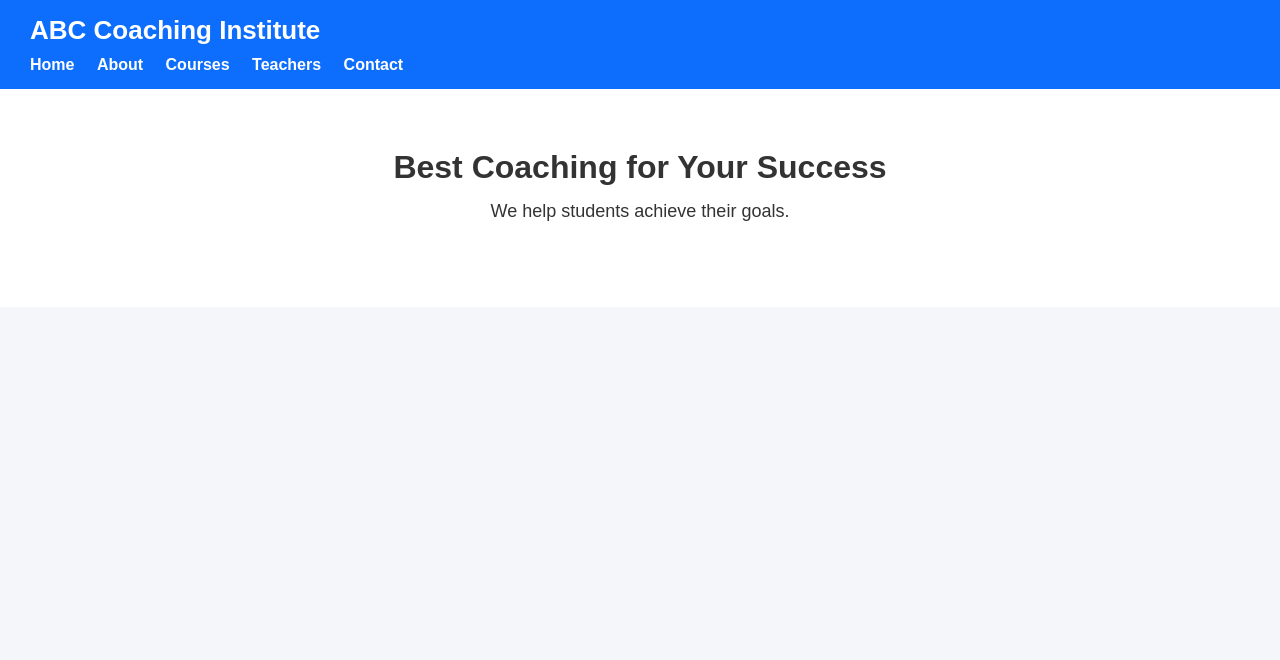
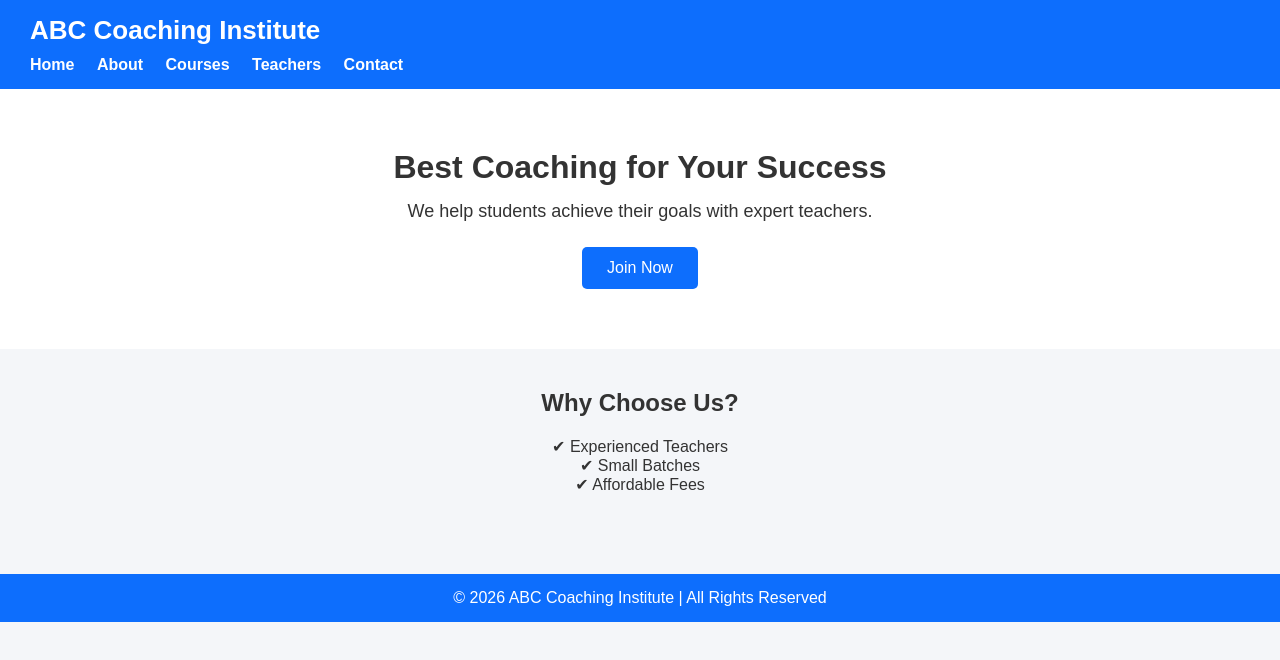
Before and after one commit to yadav8178572032-ops/school-website, a plain HTML site: page index.html in a window 1280 px wide. Drawn offline with Linux system fonts and the light colour scheme.

Commit message:
Update index.html

```diff
--- a/index.html
+++ b/index.html
@@ -4,8 +4,6 @@
   <title>ABC Coaching Institute</title>
   <link rel="stylesheet" href="style.css">
 </head>
-<body>
-
 <header>
   <h1>ABC Coaching Institute</h1>
   <nav>
@@ -19,9 +17,18 @@
 
 <section class="hero">
   <h2>Best Coaching for Your Success</h2>
-  <p>We help students achieve their goals.</p>
+  <p>We help students achieve their goals with expert teachers.</p>
+  <button>Join Now</button>
 </section>
 
-<script src="script.js"></script>
-</body>
+<section class="section">
+  <h2>Why Choose Us?</h2>
+  <p>✔ Experienced Teachers</p>
+  <p>✔ Small Batches</p>
+  <p>✔ Affordable Fees</p>
+</section>
+
+<footer>
+  <p>© 2026 ABC Coaching Institute | All Rights Reserved</p>
+  </footer>
   </html>
```
